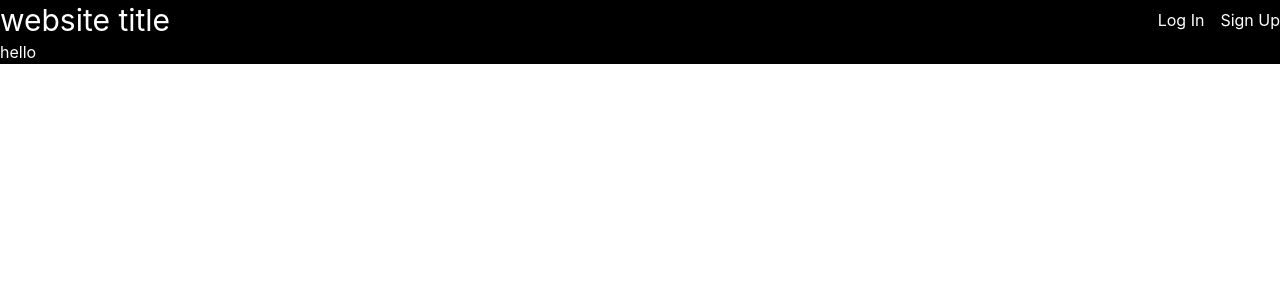
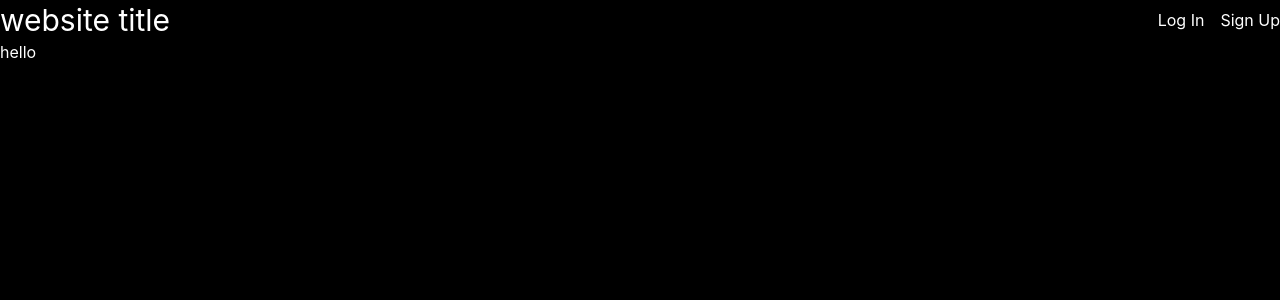
Before and after one commit to nottlavi/blog-app, a React (Create React App) app in the folder frontend/: page /user/1 in a window 1280 px wide. Shown: the top 300 px of the page. Built offline with nearby package versions, Linux system fonts and the light colour scheme; no server answers.

Commit message:
pre-branch creation

```diff
--- a/frontend/src/App.js
+++ b/frontend/src/App.js
@@ -30,7 +30,7 @@ function App() {
 
   return (
     //make sure to remove this className pre styling
-    <div className="text-white bg-black h-auto">
+    <div className="text-white bg-black min-h-screen">
       <NavBar />
       <Routes>
         <Route path="/" element={<HomePage />} />
--- a/frontend/src/components/core/UserPage/SelfProfile.jsx
+++ b/frontend/src/components/core/UserPage/SelfProfile.jsx
@@ -5,5 +5,7 @@ export const SelfProfile = () => {
   //looading imp info from redux
   const profile = useSelector((state) => state.auth.profile);
 
-  return <div></div>;
+  return <div>
+
+  </div>;
 };
```
